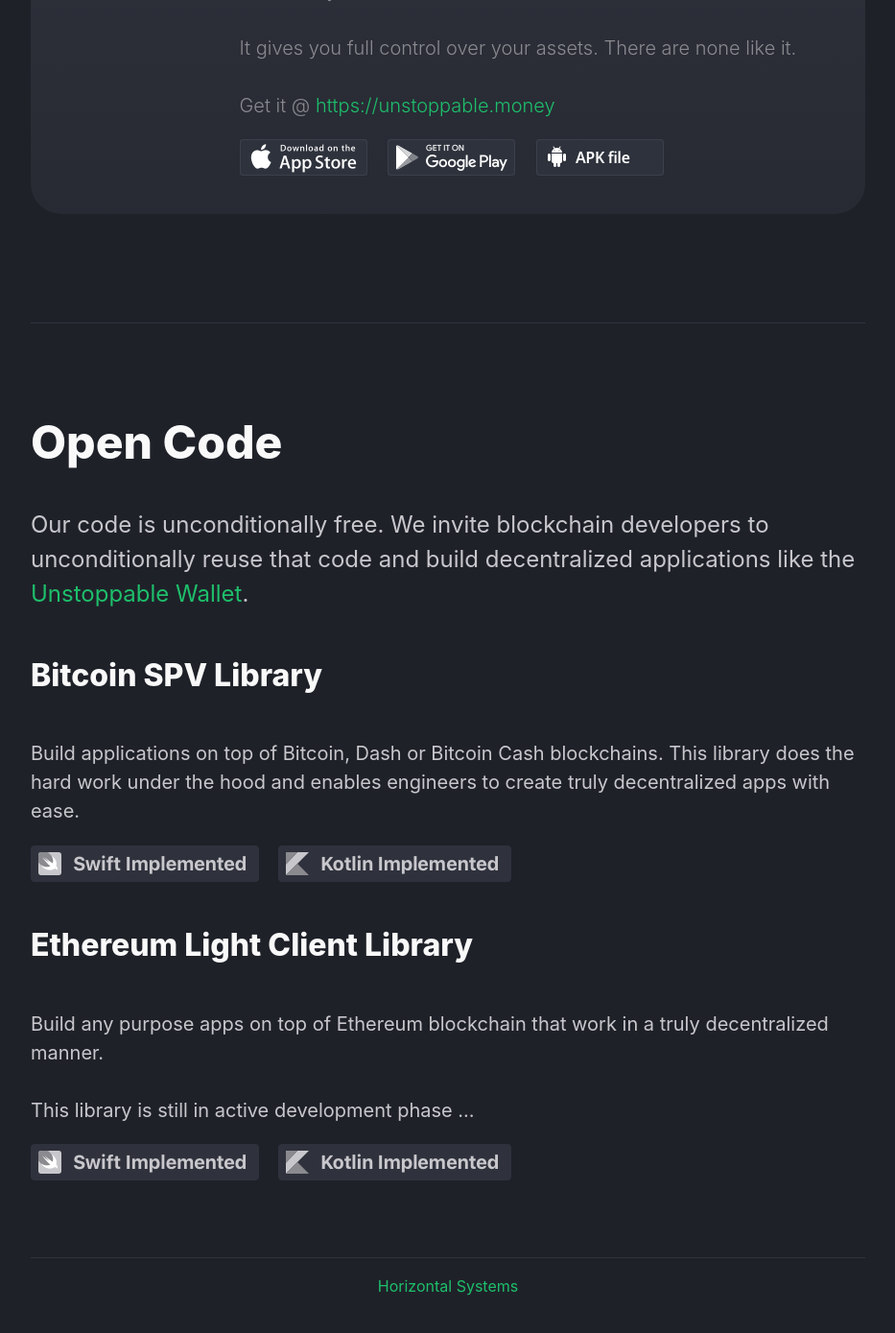
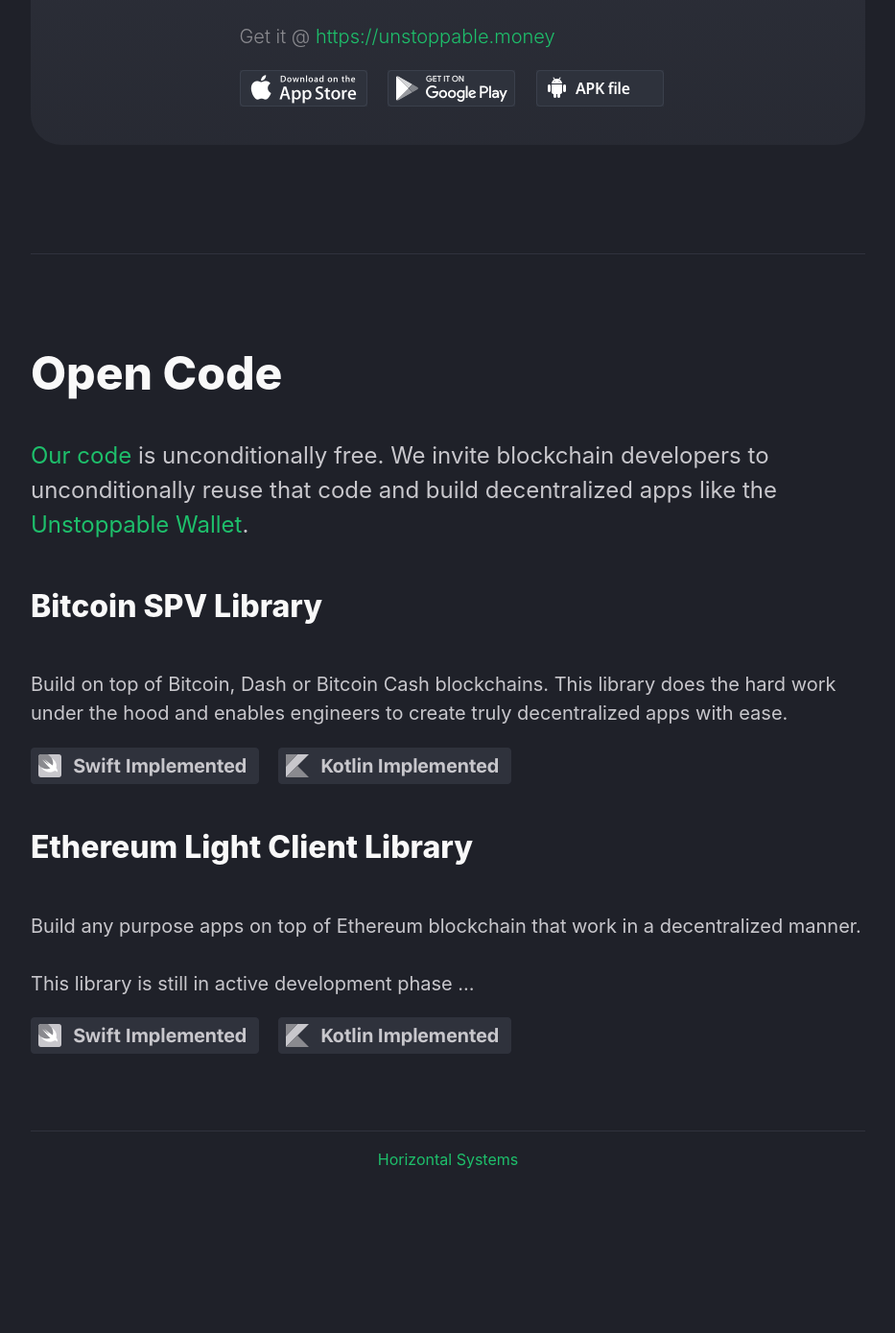
Before and after one commit to horizontalsystems/horizontalsystems.github.io, a Jekyll site: the page built from index.md, in a window 1280 px wide and 1400 px high, scrolled down 1940 px. Shown: the top 1389 px of the window at 96% size, without its empty margins (173-1106 px from the left). Built offline with Jekyll 4.4.1, drawn with Linux system fonts in a browser that asks for light colours; after the commit the page ends 3208 px from its top, so only the background shows below that; some of the changed text lies outside the part shown.

Commit message:
polish text further. less is more 4

```diff
--- a/_includes/open-source-codes.html
+++ b/_includes/open-source-codes.html
@@ -2,11 +2,11 @@
 <div class="open-source-codes" id="code">
   <h1>Open Code</h1>
 
-  Our code is unconditionally free. We invite blockchain developers to unconditionally reuse that code and build decentralized applications like the <a href="https://unstoppable.money" target ="_blank">Unstoppable Wallet</a>.
+  <a href="https://github.com/horizontalsystems/" target ="_blank">Our code</a> is unconditionally free. We invite blockchain developers to unconditionally reuse that code and build decentralized apps like the <a href="https://unstoppable.money" target ="_blank">Unstoppable Wallet</a>.
 
   <h4>Bitcoin SPV Library</h4>
   <p>
-    Build applications on top of Bitcoin, Dash or Bitcoin Cash blockchains. This library does the hard work under the hood and enables engineers to create truly decentralized apps with ease.
+    Build on top of Bitcoin, Dash or Bitcoin Cash blockchains. This library does the hard work under the hood and enables engineers to create truly decentralized apps with ease.
   </p>
 
   <div class="sources">
@@ -28,7 +28,7 @@
 
   <h4>Ethereum Light Client Library</h4>
   <p>
-    Build any purpose apps on top of Ethereum blockchain that work in a truly decentralized manner.<br><br> This library is still in active development phase ...
+    Build any purpose apps on top of Ethereum blockchain that work in a decentralized manner.<br><br> This library is still in active development phase ...
   </p>
 
   <div class="sources">
--- a/_includes/wallets-apps.html
+++ b/_includes/wallets-apps.html
@@ -1,6 +1,5 @@
 <div id="apps">
-  Designed with care, coded by gifted engineers and built solely to serve your interests.
-  <br><br>They have a nice feel, genuinely borderless, and truly unconditional.
+  Designed to detail, crafted by gifted engineers, operate in a borderless manner and built solely to serve your interests.
 
 </div>
 
```
